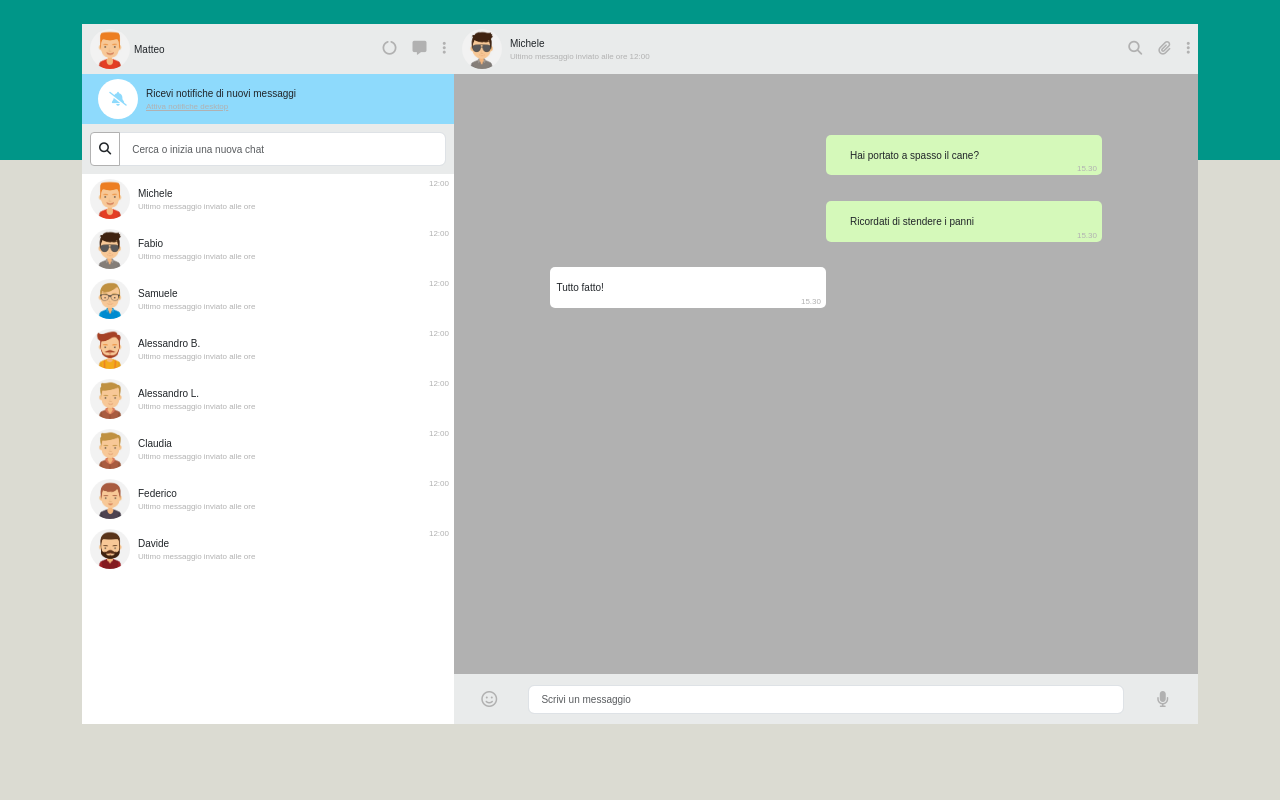
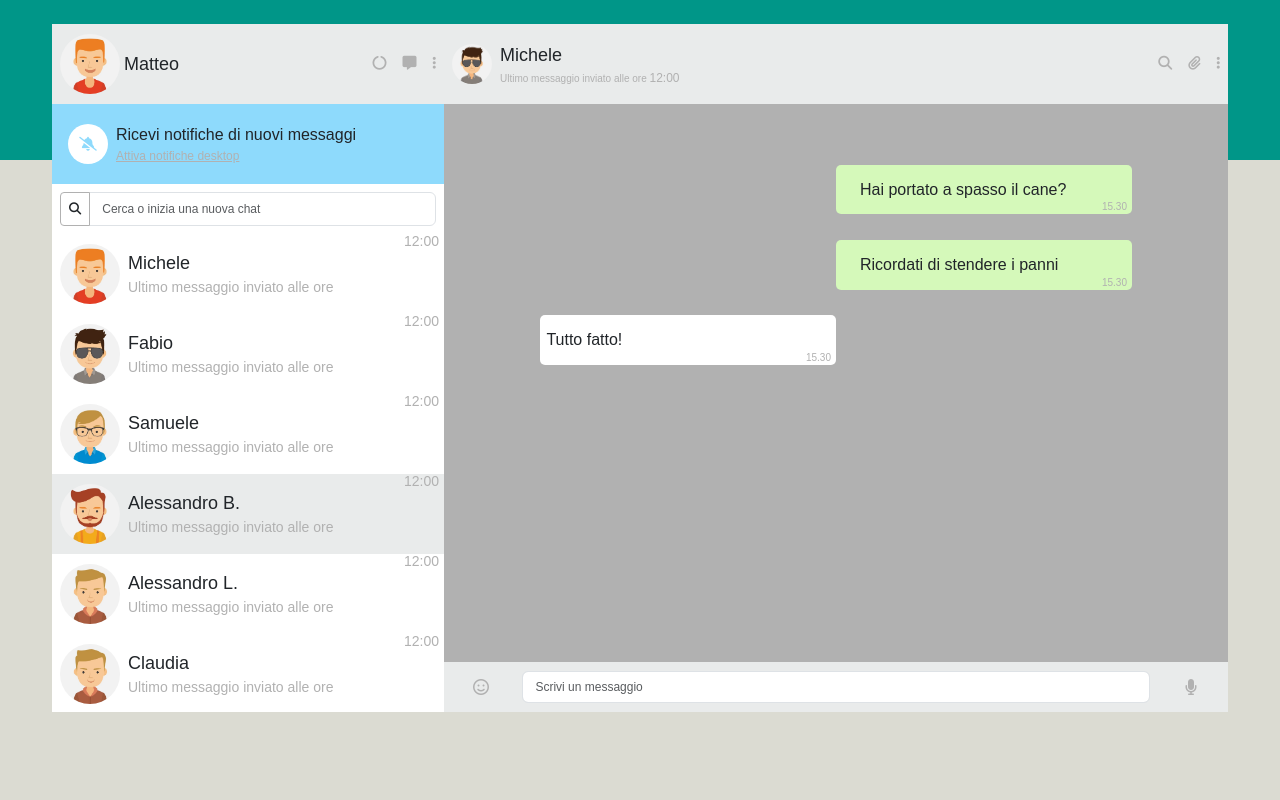
Before and after one commit to MatteoNocera/vue-boolzapp, a plain HTML site: page index.html in a window 1280 px wide. Drawn offline with nearby package versions, Linux system fonts and the light colour scheme.

Commit message:
fix scroll and dinamic stamp of user

```diff
--- a/assets/css/style.css
+++ b/assets/css/style.css
@@ -1,3 +1,9 @@
+* {
+    margin: 0;
+    padding: 0;
+    box-sizing: border-box;
+}
+
 :root {
     --bz-app-principal: #dbdbd2;
     --bz-app-gradient: #009688;
@@ -10,11 +16,13 @@
 
 /* find to modify input text */
 input[type="text"] {
-    font-size: 10px;
+    font-size: 12px;
 }
 
 body {
     font-family: ‘Roboto’, sans-serif;
+    overflow: hidden;
+
 }
 
 main {
@@ -22,12 +30,21 @@ main {
     height: 100vh;
 }
 
+.container {
+    max-width: 1200px;
+    height: calc(100% - 4rem);
+}
+
+#nav, #message_area {
+    height: 100%;
+}
+
 .sfondo {
 
     background-image: url(/assets/img/mine.jpg);
     background-size: auto;
     background-color: var(--bz-app-dark);
-    height: 600px;
+    height: calc(100% - 130px);
 }
 
 a {
@@ -35,7 +52,7 @@ a {
     color: var(--bz-app-dark);
 }
 #chat_active {
-    height: 50px;
+    height: 80px;
     background-color: var(--bz-app-light);
 
     & img {
@@ -45,22 +62,22 @@ a {
     }
 }
     & .info_mex {
-        font-size: 8px;
+        font-size: 12px;
         color: var(--bz-app-dark);
 }
 #user {
-    height: 50px;
+    height: 80px;
     background-color: var(--bz-app-light);
 
     & img {
         max-width: 100%;
         border-radius: 50%;
-        width: 40px;
+        width: 60px;
     }
 }
 
 .name {
-    font-size: 10px;
+    font-size: 18px;
 }
 
 #user i {
@@ -68,7 +85,7 @@ a {
 }
 
 #notify {
-    height: 50px;
+    height: 80px;
     background-color: var(--bz-app-focus);
 
     > .icon {
@@ -84,12 +101,12 @@ a {
     }
 
     & p {
-        font-size: 10px;
+        font-size: 16px;
         margin: 0;
     }
 
     & a {
-        font-size: 8px;
+        font-size: 12px;
         color: var(--bz-app-dark);
     }
 
@@ -97,7 +114,7 @@ a {
 }
 
 #search {
-    background-color: var(--bz-app-light);
+    background-color: var(--bz-app-white);
     height: 50px;
 
     >  button {
@@ -107,16 +124,16 @@ a {
 }
 
 .chat {
-    height: 50px;
+    height: 80px;
     background-color: var(--bz-app-white);
 
     & img {
         max-width: 100%;
         border-radius: 50%;
-        width: 40px;
+        width: 60px;
     }
     & .info_mex {
-        font-size: 8px;
+        font-size: 14px;
         color: var(--bz-app-dark);
     }
 }
@@ -129,9 +146,12 @@ a {
 
 #message_area {
 
+    & #active_chat {
+        height: 100%;
+    }
 
     & .message {
-        font-size: 10px;
+        font-size: 16px;
         border-radius: 5px;
         padding: 0.8rem 0.4rem;
         margin: 0.8rem 0;
@@ -147,7 +167,7 @@ a {
     }
 
     & small {
-        font-size: 8px;
+        font-size: 10px;
         right: 5px;
         color: var(--bz-app-dark);
     }
@@ -155,7 +175,7 @@ a {
 }
 
 #all_chats {
-    height: 550px;
+    height: calc(100% - 210px);
     overflow-y: scroll;
     background-color: var(--bz-app-white);
 }
@@ -168,3 +188,7 @@ a {
         width: 80%;
     }
 }
+
+.active {
+    background-color: var(--bz-app-light);
+}
--- a/assets/js/script.js
+++ b/assets/js/script.js
@@ -16,6 +16,15 @@ const { createApp } = Vue
   createApp({
     data() {
       return {
+
+        activeContact: 3,
+
+        meContact: [
+            {
+                name: 'Matteo',
+                avatar: './assets/img/avatar_1.jpg'
+            }
+        ],
         contacts: [
             {
                 name: 'Michele',
--- a/index.html
+++ b/index.html
@@ -29,11 +29,12 @@
                 <section id="nav" class="col-4">
 
                     <div id="user" class="d-flex justify-content-between px-2">
-                        <div id="user_data" class="d-flex align-items-center gap-1">
-                            <img src="./assets/img/avatar_1.jpg" alt="user image">
-                            <span class="name">Matteo</span>
+                        <div id="user_data"
+                        v-for="me in meContact" class="d-flex align-items-center gap-1">
+                            <img :src="me.avatar" alt="user image">
+                            <span class="name">{{me.name}}</span>
                         </div>
-                        <div id="user_actions" class="d-flex align-items-center gap-3">
+                        <div class="d-flex align-items-center gap-3">
 
                             <a href="#">
                                 <i class="fa-solid fa-circle-notch fa-sm"></i>
@@ -77,12 +78,12 @@
 
                     <div id="all_chats" class="overflow-y-scroll">
 
-                        <div v-for="(contact, i) in contacts" :id="i" class="chat d-flex align-items-center justify-content-between p-2 position-relative">
+                        <div :class="i === activeContact ? 'active' : ''" v-for="(contact, i) in contacts" :id="i" class="chat d-flex align-items-center justify-content-between p-2 position-relative">
                             <div class="d-flex align-items-center gap-2">
                                 <a href="#">
                                     <img :src="contact.avatar" :alt="[`avatar n` + i]">
                                 </a>
-                                <div id="contact_info" class="d-flex flex-column">
+                                <div  class="d-flex flex-column">
                                     <span class="name">{{contact.name}}</span>
                                     <small class="info_mex">Ultimo messaggio inviato alle ore</small>
                                 </div>
```
